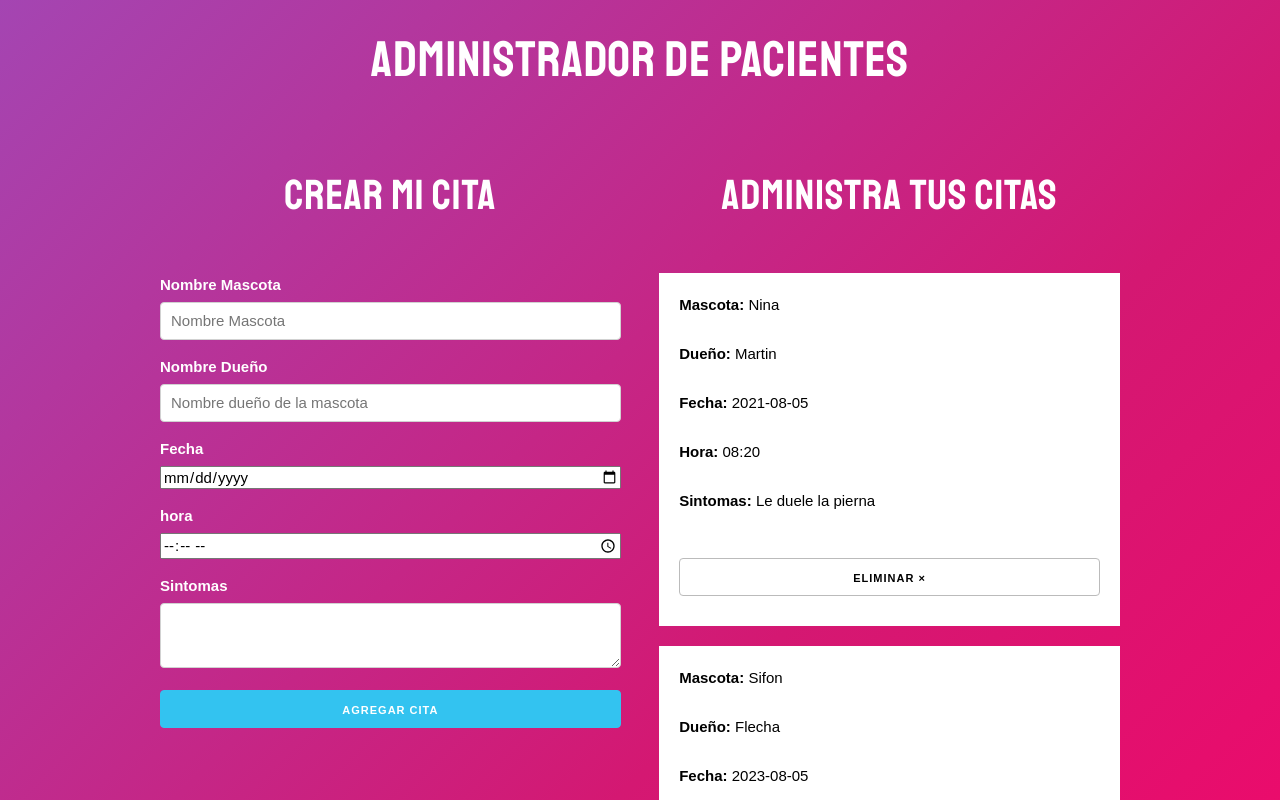
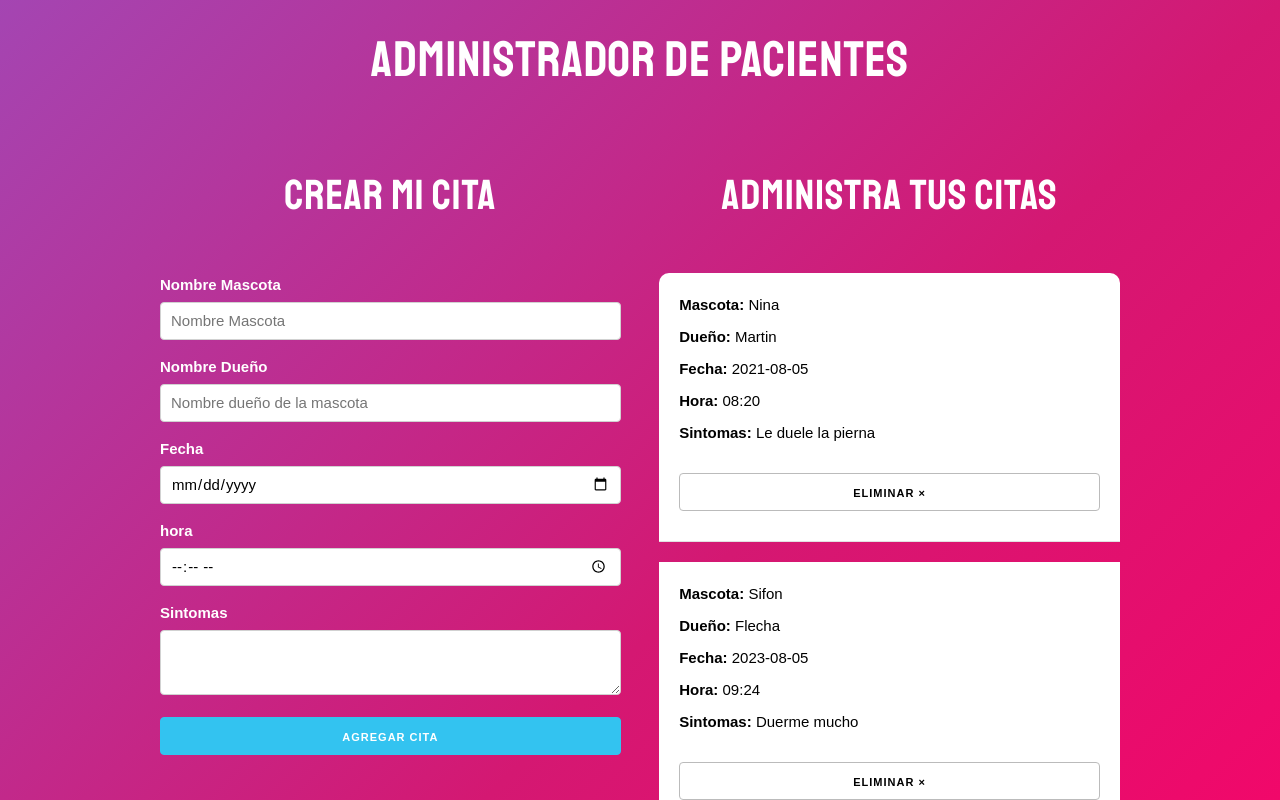
Before and after one commit to andifishman/TP-1-React-Fishman-Digestani, a React (Vite) app: page / in a window 1280 px wide. Shown: the top 800 px of the page. Built offline with nearby package versions, Linux system fonts and the light colour scheme.

Commit message:
Ultimo Commit Parte 1 final

```diff
--- a/index.css
+++ /dev/null
@@ -1,69 +0,0 @@
-html {
-  min-height: 100%;
-}
-
-body {
-  margin: 0;
-  padding: 0;
-  font-family: sans-serif;
-  background-image: linear-gradient(-225deg, #A445B2 0%, #D41872 52%, #FF0066 100%);
-  min-height: 100%;
-  padding-bottom: 5rem;
-}
-
-h1,
-h2 {
-  color: white;
-  padding: 3rem 0;
-  text-align: center;
-  text-transform: uppercase;
-  font-family: 'Staatliches', cursive;
-  letter-spacing: 1px;
-}
-
-label {
-  color: white;
-}
-
-input[type="date"],
-input[type="time"] {
-  height: 38px;
-  padding: 6px 10px;
-  background-color: #fff;
-  border: 1px solid #D1D1D1;
-  border-radius: 4px;
-  box-shadow: none;
-  box-sizing: border-box;
-}
-
-.cita {
-  padding: 2rem;
-  background: white;
-  border-bottom: 1px solid #e1e1e1;
-  color: black;
-  margin-bottom: 20px;
-}
-
-.cita p {
-  font-weight: bold;
-  margin-bottom: .8rem;
-}
-
-.cita p span {
-  font-weight: normal;
-}
-
-.cita:first-of-type {
-  border-top-left-radius: 1rem;
-  border-top-right-radius: 1rem;
-}
-
-.cita:last-of-type {
-  border-bottom-left-radius: 1rem;
-  border-bottom-right-radius: 1rem;
-}
-
-.button.eliminar {
-  color: white !important;
-  margin-top: 2rem;
-}
--- a/src/index.css
+++ b/src/index.css
@@ -1,3 +1,8 @@
+
+      html {
+        min-height: 100%;
+      }
+
       body {
         margin: 0;
         padding: 0;
@@ -7,45 +12,95 @@ body {
         padding-bottom: 5rem;
       }
 
+      h1,
+      h2 {
+        color: white;
+        padding: 3rem 0;
+        text-align: center;
 
+        text-transform: uppercase;
+
+        font-family: 'Staatliches', cursive;
+        letter-spacing: 1px;
+      }
+
+      .lista-citas .media {
+        border-bottom: 1px solid #e1e1e1;
+        padding-bottom: 3rem;
+      }
+
+      .lista-citas .media:last-of-type {
+        border-bottom: 0;
+      }
+
+      .lista-citas .media-body p {
+        margin: 0;
+      }
+
+      .lista-citas .media-body button {
+        margin-top: 1rem !important;
+      }
+
+      .lista-citas .media-body span {
+        font-weight: bold;
+      }
 
       label {
         color: white;
       }
 
+      input[type="date"],
+      input[type="time"] {
+        height: 38px;
+        padding: 6px 10px;
+        background-color: #fff;
+        border: 1px solid #D1D1D1;
+        border-radius: 4px;
+        box-shadow: none;
+        box-sizing: border-box;
+      }
+
       .cita {
         padding: 2rem;
         background: white;
+        border-bottom: 1px solid #e1e1e1;
         color: black;
         margin-bottom: 20px;
       }
 
       .cita p {
         font-weight: bold;
+        margin-bottom: .8rem;
       }
 
-.cita span {
+      .cita p span {
         font-weight: normal;
+
       }
 
-.eliminar {
-
-  color: white;
-  margin-top: 2rem;
+      .cita:first-of-type {
+        border-top-left-radius: 1rem;
+        border-top-right-radius: 1rem;
       }
 
-h1,
-h2 {
-  color: white;
-  padding: 3rem 0;
-  text-align: center;
-  text-transform: uppercase;
-  font-family: 'Staatliches', cursive;
-  letter-spacing: 1px;
+      .cita:last-of-type {
+        border-bottom-left-radius: 1rem;
+        border-bottom-right-radius: 1rem;
       }
+
       .button.eliminar,
       .button.eliminar:hover {
 
         color: black;
         margin-top: 2rem;
       }
+
+      .alerta-error {
+        background-color: white;
+        color: red;
+        padding: 1rem;
+        font-size: 2rem;
+        text-transform: uppercase;
+        text-align: center;
+        font-family: 'Staatliches', cursive;
+      }
```
Lines whose indentation alone changed are shown as unchanged.
